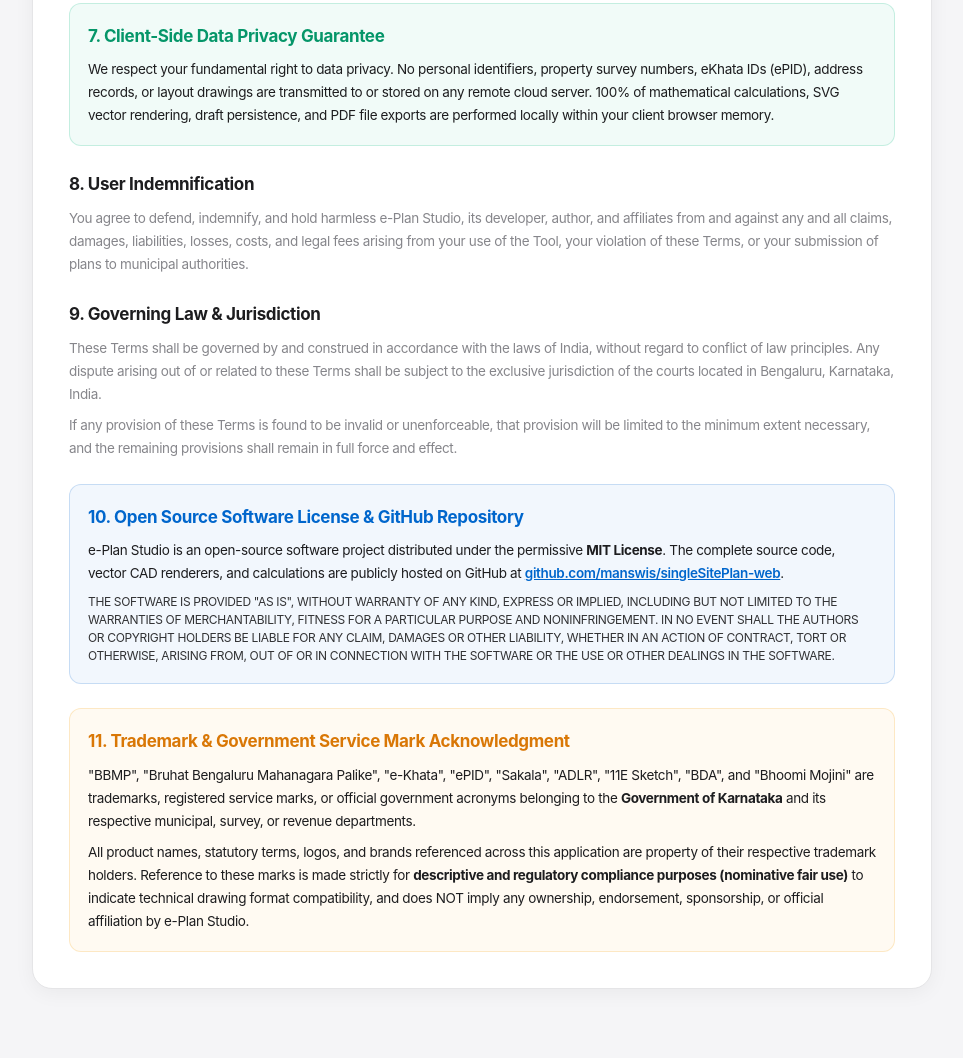
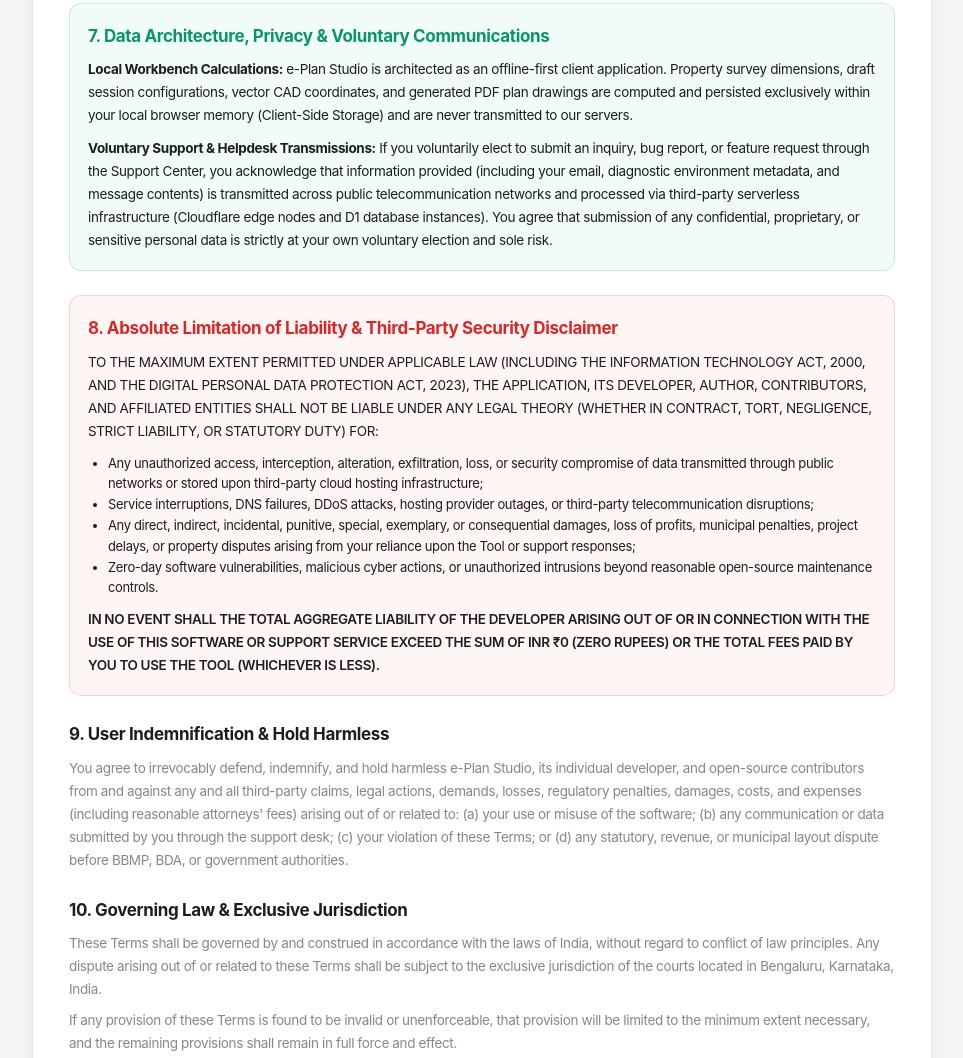
Before and after one commit to manswis/single-site-plan-web, a plain HTML site: page legal.html in a window 1280 px wide. Shown: the part 1339-2397 px from the top of the page, without its empty margins (158-1121 px from the left). Drawn offline with nearby package versions, Linux system fonts and the light colour scheme.

Commit message:
legal: strengthen limitation of liability, cloud transmission risk disclaimer, and zero-liability indemnity

```diff
--- a/legal.html
+++ b/legal.html
@@ -169,35 +169,47 @@
             </p>
           </div>
 
-          <!-- 7. Local Client-Side Data Privacy -->
+          <!-- 7. Data Architecture & Voluntary Support Inquiries -->
           <div
             style="background: rgba(16, 185, 129, 0.06); border: 1px solid rgba(16, 185, 129, 0.2); border-radius: 12px; padding: 18px;">
-            <h3 style="font-size: 17px; font-weight: 700; color: #059669; margin: 0 0 8px 0;">7. Client-Side Data
-              Privacy Guarantee</h3>
+            <h3 style="font-size: 17px; font-weight: 700; color: #059669; margin: 0 0 8px 0;">7. Data Architecture, Privacy & Voluntary Communications</h3>
+            <p style="margin: 0 0 10px 0; color: var(--apple-text-primary);">
+              <strong>Local Workbench Calculations:</strong> e-Plan Studio is architected as an offline-first client application. Property survey dimensions, draft session configurations, vector CAD coordinates, and generated PDF plan drawings are computed and persisted exclusively within your local browser memory (Client-Side Storage) and are never transmitted to our servers.
+            </p>
             <p style="margin: 0; color: var(--apple-text-primary);">
-              We respect your fundamental right to data privacy. No personal identifiers, property survey numbers,
-              eKhata IDs (ePID), address records, or layout drawings are transmitted to or stored on any remote cloud
-              server. 100% of mathematical calculations, SVG vector rendering, draft persistence, and PDF file exports
-              are performed locally within your client browser memory.
+              <strong>Voluntary Support & Helpdesk Transmissions:</strong> If you voluntarily elect to submit an inquiry, bug report, or feature request through the Support Center, you acknowledge that information provided (including your email, diagnostic environment metadata, and message contents) is transmitted across public telecommunication networks and processed via third-party serverless infrastructure (Cloudflare edge nodes and D1 database instances). You agree that submission of any confidential, proprietary, or sensitive personal data is strictly at your own voluntary election and sole risk.
             </p>
           </div>
 
-          <!-- 8. Indemnification -->
-          <div>
-            <h3 style="font-size: 17px; font-weight: 700; color: var(--apple-text-primary); margin: 0 0 8px 0;">8. User
-              Indemnification</h3>
-            <p style="margin: 0;">
-              You agree to defend, indemnify, and hold harmless e-Plan Studio, its developer, author, and
-              affiliates from and against any and all claims, damages, liabilities, losses, costs, and legal fees
-              arising from your use of the Tool, your violation of these Terms, or your submission of plans to municipal
-              authorities.
+          <!-- 8. Comprehensive Limitation of Liability & Data Breach Disclaimer -->
+          <div
+            style="background: rgba(239, 68, 68, 0.05); border: 1px solid rgba(239, 68, 68, 0.2); border-radius: 12px; padding: 18px;">
+            <h3 style="font-size: 17px; font-weight: 700; color: #dc2626; margin: 0 0 8px 0;">8. Absolute Limitation of Liability & Third-Party Security Disclaimer</h3>
+            <p style="margin: 0 0 10px 0; color: var(--apple-text-primary);">
+              TO THE MAXIMUM EXTENT PERMITTED UNDER APPLICABLE LAW (INCLUDING THE INFORMATION TECHNOLOGY ACT, 2000, AND THE DIGITAL PERSONAL DATA PROTECTION ACT, 2023), THE APPLICATION, ITS DEVELOPER, AUTHOR, CONTRIBUTORS, AND AFFILIATED ENTITIES SHALL NOT BE LIABLE UNDER ANY LEGAL THEORY (WHETHER IN CONTRACT, TORT, NEGLIGENCE, STRICT LIABILITY, OR STATUTORY DUTY) FOR:
+            </p>
+            <ul style="margin: 0 0 10px 0; padding-left: 20px; color: var(--apple-text-primary); font-size: 13px; line-height: 1.6;">
+              <li>Any unauthorized access, interception, alteration, exfiltration, loss, or security compromise of data transmitted through public networks or stored upon third-party cloud hosting infrastructure;</li>
+              <li>Service interruptions, DNS failures, DDoS attacks, hosting provider outages, or third-party telecommunication disruptions;</li>
+              <li>Any direct, indirect, incidental, punitive, special, exemplary, or consequential damages, loss of profits, municipal penalties, project delays, or property disputes arising from your reliance upon the Tool or support responses;</li>
+              <li>Zero-day software vulnerabilities, malicious cyber actions, or unauthorized intrusions beyond reasonable open-source maintenance controls.</li>
+            </ul>
+            <p style="margin: 0; color: var(--apple-text-primary); font-weight: 600;">
+              IN NO EVENT SHALL THE TOTAL AGGREGATE LIABILITY OF THE DEVELOPER ARISING OUT OF OR IN CONNECTION WITH THE USE OF THIS SOFTWARE OR SUPPORT SERVICE EXCEED THE SUM OF INR ₹0 (ZERO RUPEES) OR THE TOTAL FEES PAID BY YOU TO USE THE TOOL (WHICHEVER IS LESS).
             </p>
           </div>
 
-          <!-- 9. Governing Law & Severability -->
+          <!-- 9. User Indemnification -->
           <div>
-            <h3 style="font-size: 17px; font-weight: 700; color: var(--apple-text-primary); margin: 0 0 8px 0;">9.
-              Governing Law & Jurisdiction</h3>
+            <h3 style="font-size: 17px; font-weight: 700; color: var(--apple-text-primary); margin: 0 0 8px 0;">9. User Indemnification & Hold Harmless</h3>
+            <p style="margin: 0;">
+              You agree to irrevocably defend, indemnify, and hold harmless e-Plan Studio, its individual developer, and open-source contributors from and against any and all third-party claims, legal actions, demands, losses, regulatory penalties, damages, costs, and expenses (including reasonable attorneys' fees) arising out of or related to: (a) your use or misuse of the software; (b) any communication or data submitted by you through the support desk; (c) your violation of these Terms; or (d) any statutory, revenue, or municipal layout dispute before BBMP, BDA, or government authorities.
+            </p>
+          </div>
+
+          <!-- 10. Governing Law & Jurisdiction -->
+          <div>
+            <h3 style="font-size: 17px; font-weight: 700; color: var(--apple-text-primary); margin: 0 0 8px 0;">10. Governing Law & Exclusive Jurisdiction</h3>
             <p style="margin: 0 0 8px 0;">
               These Terms shall be governed by and construed in accordance with the laws of India, without regard to
               conflict of law principles. Any dispute arising out of or related to these Terms shall be subject to the
@@ -209,34 +221,24 @@
             </p>
           </div>
 
-          <!-- 10. Open Source Software License & GitHub Repository -->
+          <!-- 11. Open Source Software License & GitHub Repository -->
           <div
             style="background: rgba(0, 102, 204, 0.05); border: 1px solid rgba(0, 102, 204, 0.18); border-radius: 12px; padding: 18px;">
-            <h3 style="font-size: 17px; font-weight: 700; color: var(--apple-accent); margin: 0 0 8px 0;">10. Open
-              Source Software License & GitHub Repository</h3>
+            <h3 style="font-size: 17px; font-weight: 700; color: var(--apple-accent); margin: 0 0 8px 0;">11. Open Source Software License & GitHub Repository</h3>
             <p style="margin: 0 0 8px 0; color: var(--apple-text-primary);">
-              e-Plan Studio is an open-source software project distributed under the permissive <strong>MIT
-                License</strong>. The complete source code, vector CAD renderers, and calculations are publicly hosted
-              on
-              GitHub at <a href="https://github.com/manswis/singleSitePlan-web" target="_blank"
+              e-Plan Studio is an open-source software project distributed under the permissive <strong>MIT License</strong>. The complete source code, vector CAD renderers, and calculations are publicly hosted on GitHub at <a href="https://github.com/manswis/singleSitePlan-web" target="_blank"
                 rel="noopener noreferrer"
                 style="color: var(--apple-accent); font-weight: 600; text-decoration: underline;">github.com/manswis/singleSitePlan-web</a>.
             </p>
             <p style="margin: 0; color: var(--apple-text-primary); font-size: 12px; line-height: 1.5; opacity: 0.9;">
-              THE SOFTWARE IS PROVIDED "AS IS", WITHOUT WARRANTY OF ANY KIND, EXPRESS OR IMPLIED, INCLUDING BUT NOT
-              LIMITED TO THE WARRANTIES OF MERCHANTABILITY, FITNESS FOR A PARTICULAR PURPOSE AND NONINFRINGEMENT. IN NO
-              EVENT SHALL THE AUTHORS OR COPYRIGHT HOLDERS BE LIABLE FOR ANY CLAIM, DAMAGES OR OTHER LIABILITY, WHETHER
-              IN
-              AN ACTION OF CONTRACT, TORT OR OTHERWISE, ARISING FROM, OUT OF OR IN CONNECTION WITH THE SOFTWARE OR THE
-              USE OR OTHER DEALINGS IN THE SOFTWARE.
+              THE SOFTWARE IS PROVIDED "AS IS", WITHOUT WARRANTY OF ANY KIND, EXPRESS OR IMPLIED, INCLUDING BUT NOT LIMITED TO THE WARRANTIES OF MERCHANTABILITY, FITNESS FOR A PARTICULAR PURPOSE AND NONINFRINGEMENT. IN NO EVENT SHALL THE AUTHORS OR COPYRIGHT HOLDERS BE LIABLE FOR ANY CLAIM, DAMAGES OR OTHER LIABILITY, WHETHER IN AN ACTION OF CONTRACT, TORT OR OTHERWISE, ARISING FROM, OUT OF OR IN CONNECTION WITH THE SOFTWARE OR THE USE OR OTHER DEALINGS IN THE SOFTWARE.
             </p>
           </div>
 
-          <!-- 11. Trademark & Government Service Mark Acknowledgment -->
+          <!-- 12. Trademark & Government Service Mark Acknowledgment -->
           <div
             style="background: rgba(245, 158, 11, 0.05); border: 1px solid rgba(245, 158, 11, 0.2); border-radius: 12px; padding: 18px;">
-            <h3 style="font-size: 17px; font-weight: 700; color: #d97706; margin: 0 0 8px 0;">11. Trademark & Government
-              Service Mark Acknowledgment</h3>
+            <h3 style="font-size: 17px; font-weight: 700; color: #d97706; margin: 0 0 8px 0;">12. Trademark & Government Service Mark Acknowledgment</h3>
             <p style="margin: 0 0 8px 0; color: var(--apple-text-primary);">
               "BBMP", "Bruhat Bengaluru Mahanagara Palike", "e-Khata", "ePID", "Sakala", "ADLR", "11E Sketch", "BDA",
               and
```
